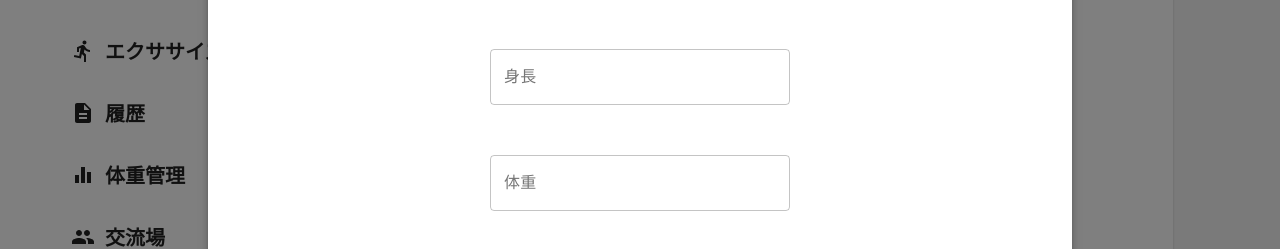
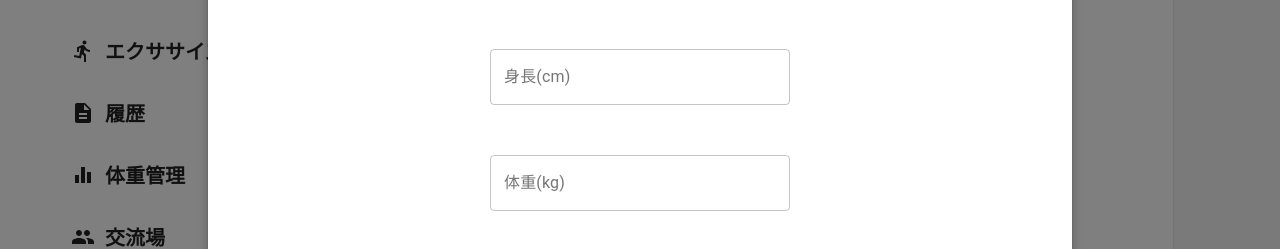
Before and after one commit to hideki1104/exercise_habit_front, a React (Create React App) app: page /user/top in a window 1280 px wide. Both pictures are taken after a click on the button "Open Modal". Shown: the part 153-402 px from the top of the page. Built offline with nearby package versions, Linux system fonts and the light colour scheme.

Commit message:
身長・体重フォームに数字のみのバリデーションを追加

```diff
--- a/src/Components/User/UserForm.tsx
+++ b/src/Components/User/UserForm.tsx
@@ -110,14 +110,22 @@ export const UserForm: React.FC<UserFormProps> = ({handleUserInfoRegistration})
       </Typography>
       <CardContent>
         <form onSubmit={handleSubmit(handleOnSubmit)}>
-          <TextField className={classes.userForm} id="height" label="身長" variant="outlined" type="text" {...register("height", { required: true })}/><br/>
+          <TextField className={classes.userForm} id="height" label="身長(cm)" variant="outlined" type="text" {...register("height", { required: true ,
+          pattern: {
+            value: /[0-9]/,
+            message: "半角数字で入力してください" }})}/><br/>
           <span className={classes.errorMessage}>
             {errors.height && errors.height.type === "required" && "身長を入力してください"}
+            {errors.height && errors.height.type === "pattern" && "半角数字で入力してください"}
           </span><br/>
 
-          <TextField className={classes.userForm} id="height" label="体重" variant="outlined" type="text" {...register("weight", { required: true })}/><br/>
+          <TextField className={classes.userForm} id="height" label="体重(kg)" variant="outlined" type="text" {...register("weight", { required: true,
+          pattern: {
+            value: /[0-9]/,
+            message: "半角数字で入力してください" } })}/><br/>
           <span className={classes.errorMessage}>
             {errors.weight && errors.weight.type === "required" && "体重を入力してください"}
+            {errors.weight && errors.weight.type === "pattern" && "半角数字で入力してください"}
           </span><br/>
 
           <FormControl component="fieldset" className={classes.userForm}>
```
